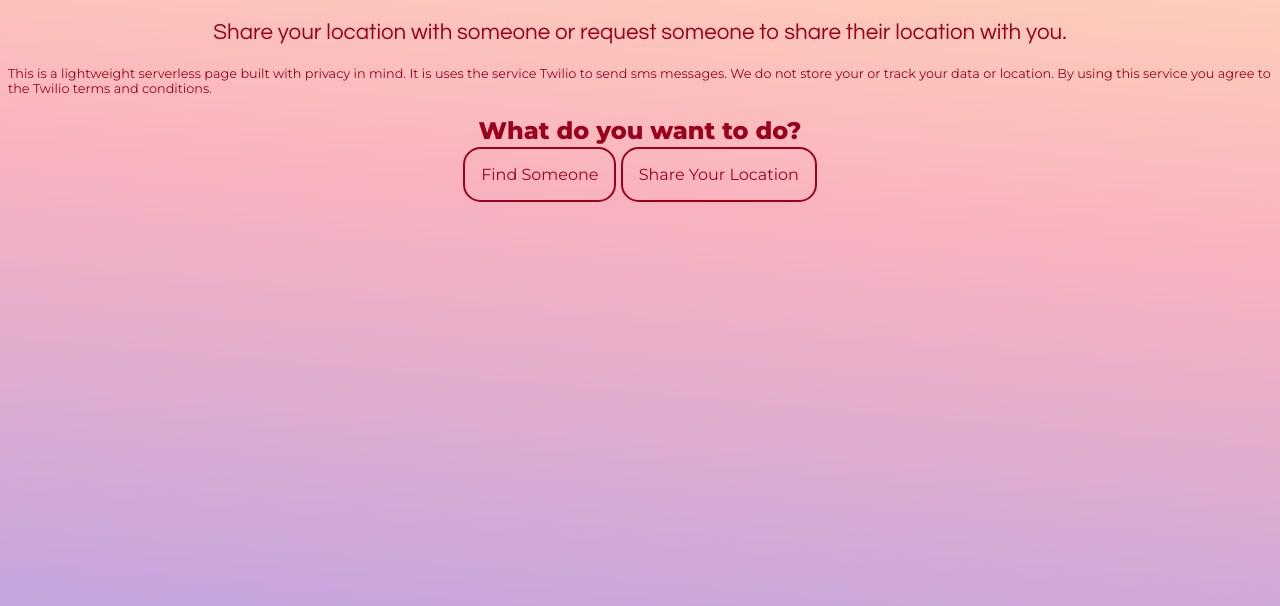
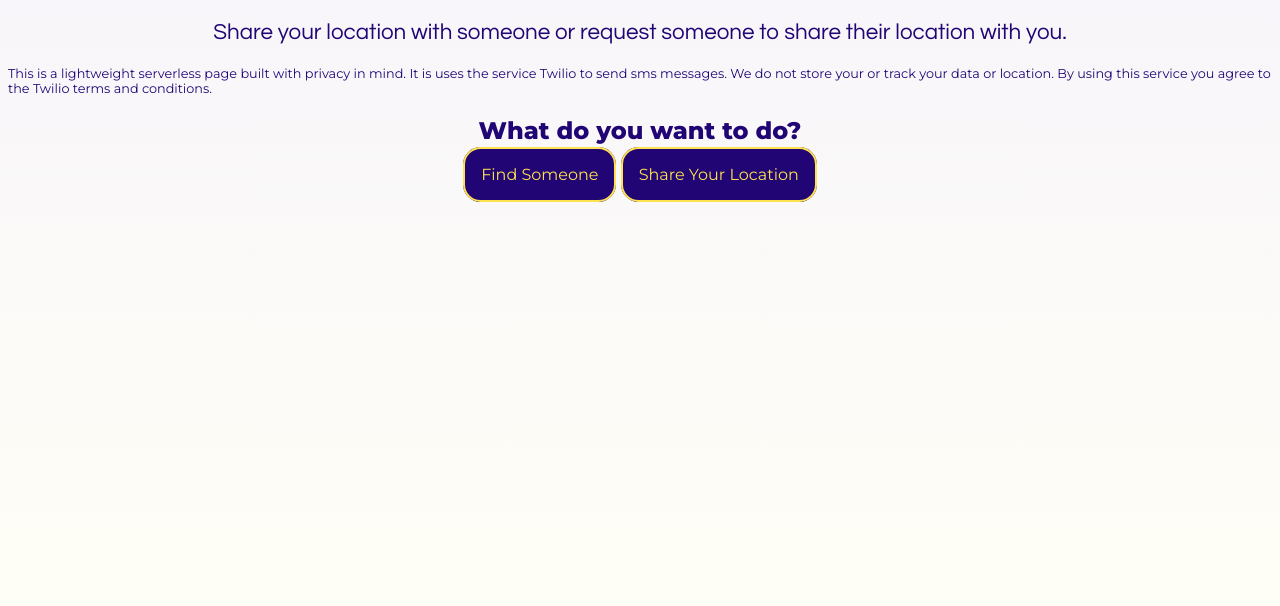
Before and after one commit to phil-6/summoner, a website: page index.html in a window 1280 px wide. Shown: the part 210-816 px from the top of the page. Drawn offline with Linux system fonts and the light colour scheme.

Commit message:
small style changes

```diff
--- a/index.html
+++ b/index.html
@@ -12,7 +12,7 @@
     <link href="assets/css/theme.css" rel="stylesheet">
     <title>The Summoner</title>
 </head>
-<body class="dark red grad">
+<body class="dark purple grad">
 <header>
     <button id="theme-toggle" class="theme-button">Theme</button>
     <button id="color-switch" class="color-button">Colour</button>
@@ -28,7 +28,7 @@
     <div class="center choice">
     <h2>What do you want to do?</h2>
     <a href="/find">Find Someone</a>
-    <a href="share.html">Share Your Location</a>
+    <a href="share">Share Your Location</a>
     </div>
 
 </main>
```
Also changed, not shown: share.html (+1 -1 lines).
